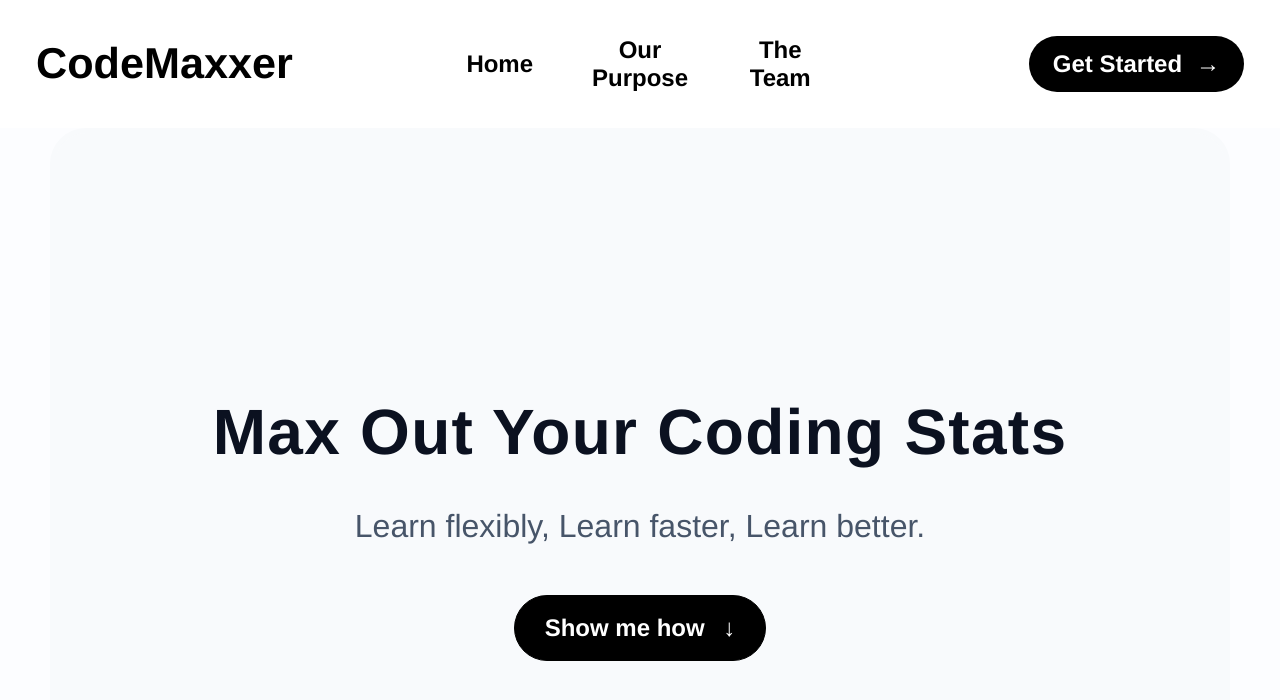
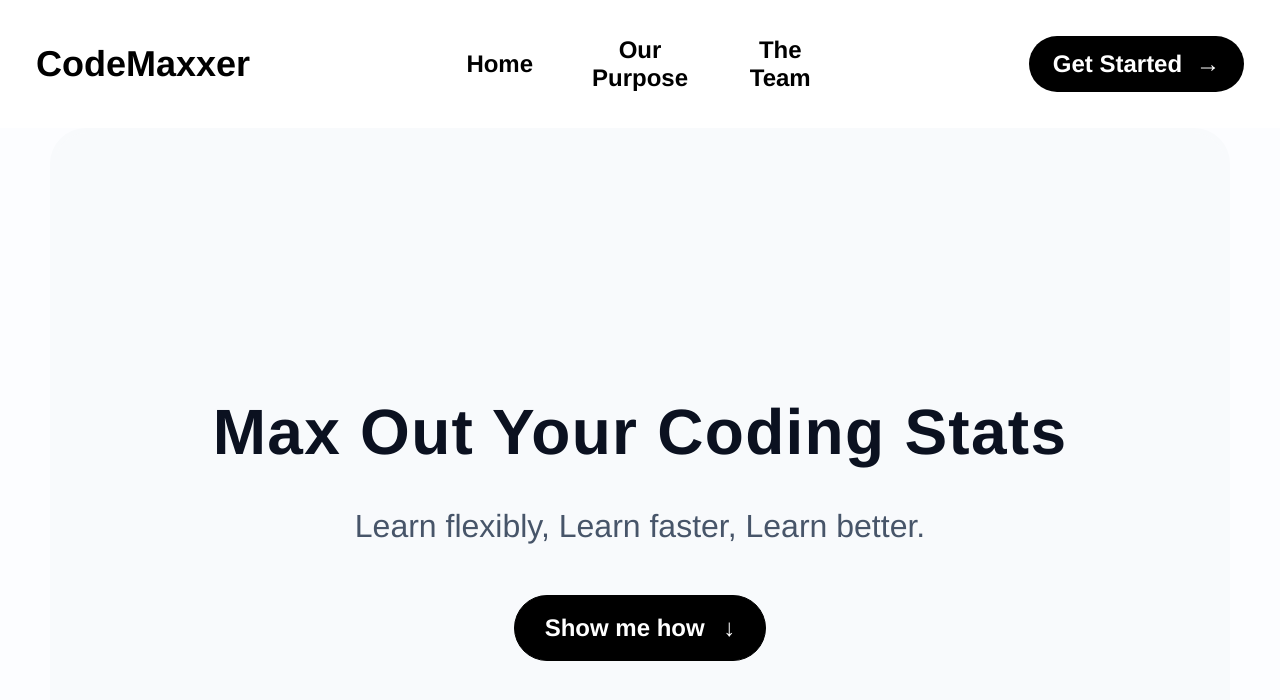
Before and after one commit to antranig8/raptorhacks-project, a React (Vite) app in the folder frontend/CodeMaxxer/: page / in a window 1280 px wide. Shown: the top 700 px of the page. Built offline with nearby package versions, Linux system fonts and the light colour scheme; a web font is replaced by a local one.

Commit message:
Update Logo.jsx

```diff
--- a/frontend/CodeMaxxer/src/components/Logo/Logo.jsx
+++ b/frontend/CodeMaxxer/src/components/Logo/Logo.jsx
@@ -1,9 +1,9 @@
 import { Link } from 'react-router-dom'
 import styles from './Logo.module.css'
 
-export default function Logo({ className = '' }) {
+export default function Logo({ className = '', fontSize = '1.5rem' }) {
     return (
-        <Link to="/" className={`${styles.logo} ${className}`.trim()}>
+        <Link to="/" className={`${styles.logo} ${className}`.trim()} style={{ fontSize }}>
             CodeMaxxer
         </Link>
     )
```
